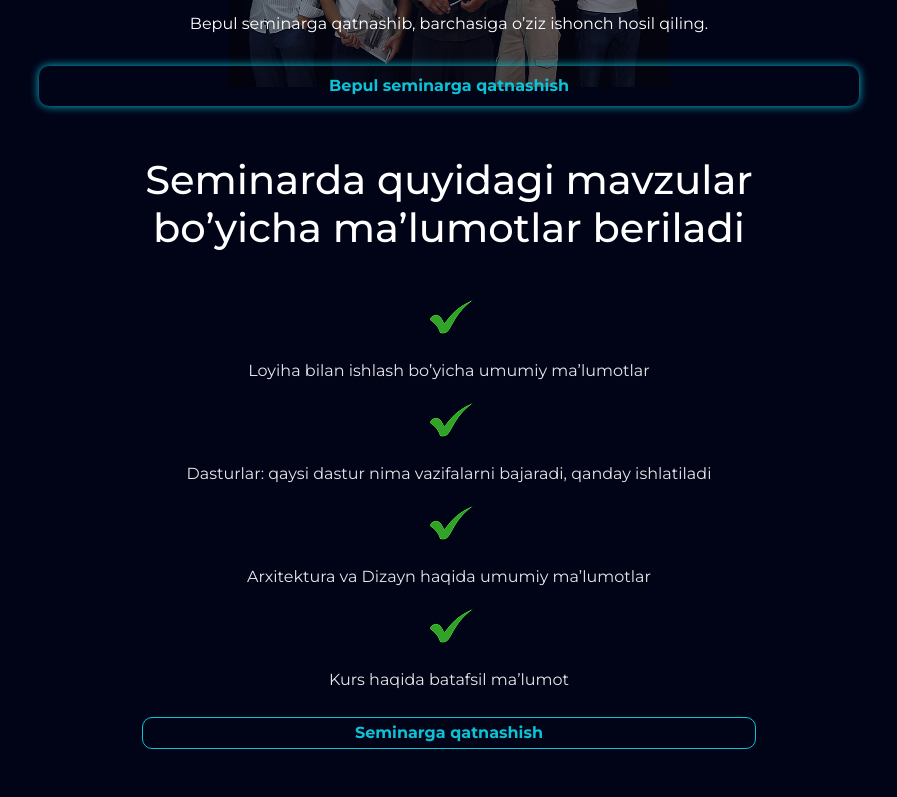
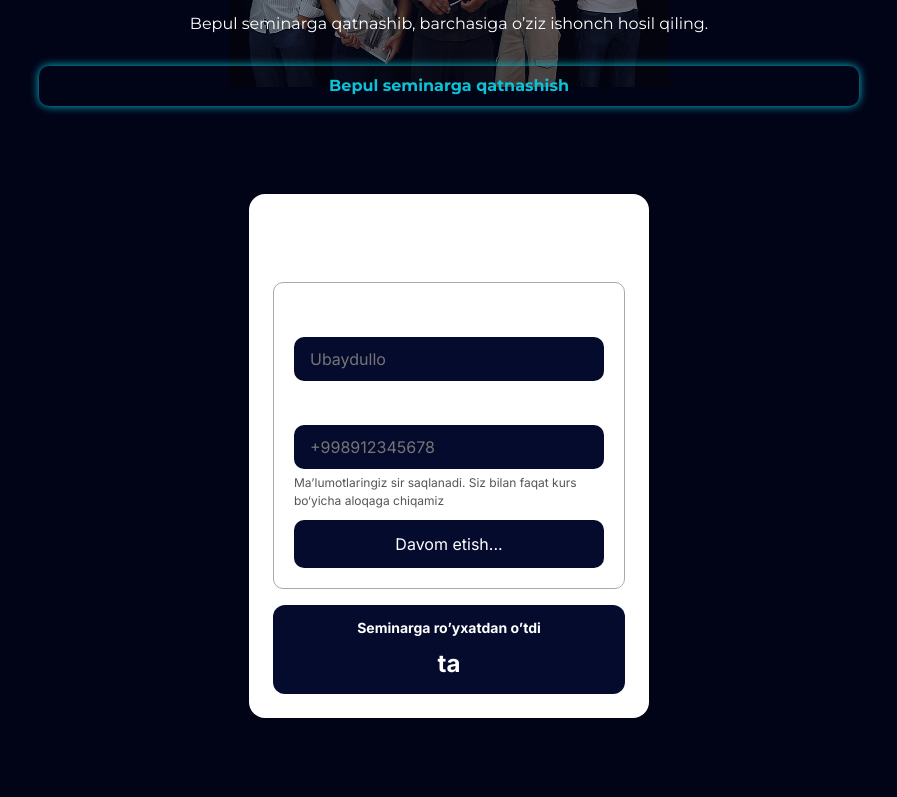
Before and after one commit to Sariqdasturchi/litwebsite, a React (Create React App) app: page / in a window 1280 px wide. Shown: the part 340-1137 px from the top of the page, without its empty margins (191-1088 px from the left). Built offline with nearby package versions, Linux system fonts and the light colour scheme; the HTML template or start-up script is replaced by a standard one; a web font is replaced by a local one.

Commit message:
localStorege

```diff
--- a/src/pages/about/about.jsx
+++ b/src/pages/about/about.jsx
@@ -1,37 +1,13 @@
 import React from 'react'
 import pitichka from '../../assets/pitichka.png'
 import './about.css'
+import Contact from '../contact/contact'
 
 export default function About() {
     return (
         <>
             <section className="about">
-                <div className="aboutContainer">
-                    <div className="aboutText">
-                        <h1>Seminarda quyidagi mavzular <br /> bo’yicha ma’lumotlar beriladi</h1>
-                    </div>
-                    <div className="aboutImages">
-                         <div className="aboutImage">
-                           <img src={pitichka} alt="about" />
-                            <p>Loyiha bilan ishlash bo’yicha umumiy ma’lumotlar</p>
-                        </div>
-                        <div className="aboutImage">
-                            <img src={pitichka} alt="about" />
-                            <p>Dasturlar: qaysi dastur nima vazifalarni bajaradi, qanday ishlatiladi</p>
-                        </div>
-                        <div className="aboutImage">
-                             <img src={pitichka} alt="about" />
-                            <p>Arxitektura va Dizayn haqida umumiy ma’lumotlar</p>
-                        </div>
-                        <div className="aboutImage">
-                           <img src={pitichka} alt="about" />
-                            <p>Kurs haqida batafsil ma’lumot</p>
-                        </div>
-                    </div>
-                    <div className="aboutButton">
-                        <button><a href="#kurs">Seminarga qatnashish</a></button>
-                    </div>
-                </div>
+                <Contact />
             </section>
         </>
     )
--- a/src/pages/contact/contact.css
+++ b/src/pages/contact/contact.css
@@ -66,20 +66,23 @@ h2 {
 .status-boxes {
   display: flex;
   gap: 10px;
+  color: white;
 }
 
 .status-card {
   flex: 1;
-  background: #f5f5f5;
+  background: #050b2c;
   border-radius: 12px;
   padding: 12px;
   text-align: center;
+  color: white;
 }
 
 .status-card .title {
   font-weight: bold;
   font-size: 14px;
   margin-bottom: 8px;
+  color: white;
 }
 
 .group-status {
--- a/src/pages/contact/contact.jsx
+++ b/src/pages/contact/contact.jsx
@@ -25,13 +25,6 @@ export default function Contact() {
       return;
     }
 
-    if (form.phone.length < 13) {
-      setError(
-        "Telefon raqami kamida 13 ta belgidan iborat bo'lishi kerak. (+998 bilan birga)"
-      );
-      return;
-    }
-
     setError("");
 
     // Send data to SheetDB API
@@ -50,7 +43,8 @@ export default function Contact() {
 
       if (response.ok) {
         alert("Muvaffaqiyatli ro'yxatdan o'tdingiz!");
-        setRegisteredCount((prev) => prev + 1);
+        localStorage.setItem("registered", registeredCount + 1);
+        setRegisteredCount(registeredCount + 1);
         setForm({ name: " ", phone: " " });
       } else {
         setError("Xatolik yuz berdi. Iltimos, qayta urinib ko'ring.");
@@ -94,16 +88,10 @@ export default function Contact() {
         </button>
       </form>
 
-      <div className="note">
-        <strong>Diqqat!</strong> <br />
-        Faqat 1 ta guruh qabul qilinadi. Guruhda 12 ta o‘quvchi bo‘ladi.
-        Shoshiling, guruhga qo‘shilishga ulgurib qoling!
-      </div>
-
       <div className="status-boxes"></div>
       <div className="status-card">
         <p className="title">Seminarga ro’yxatdan o’tdi</p>
-        <span className="count total">{registeredCount} ta</span>
+        <span className="count total">{localStorage.getItem("registered")} ta</span>
       </div>
     </div>
   );
```
